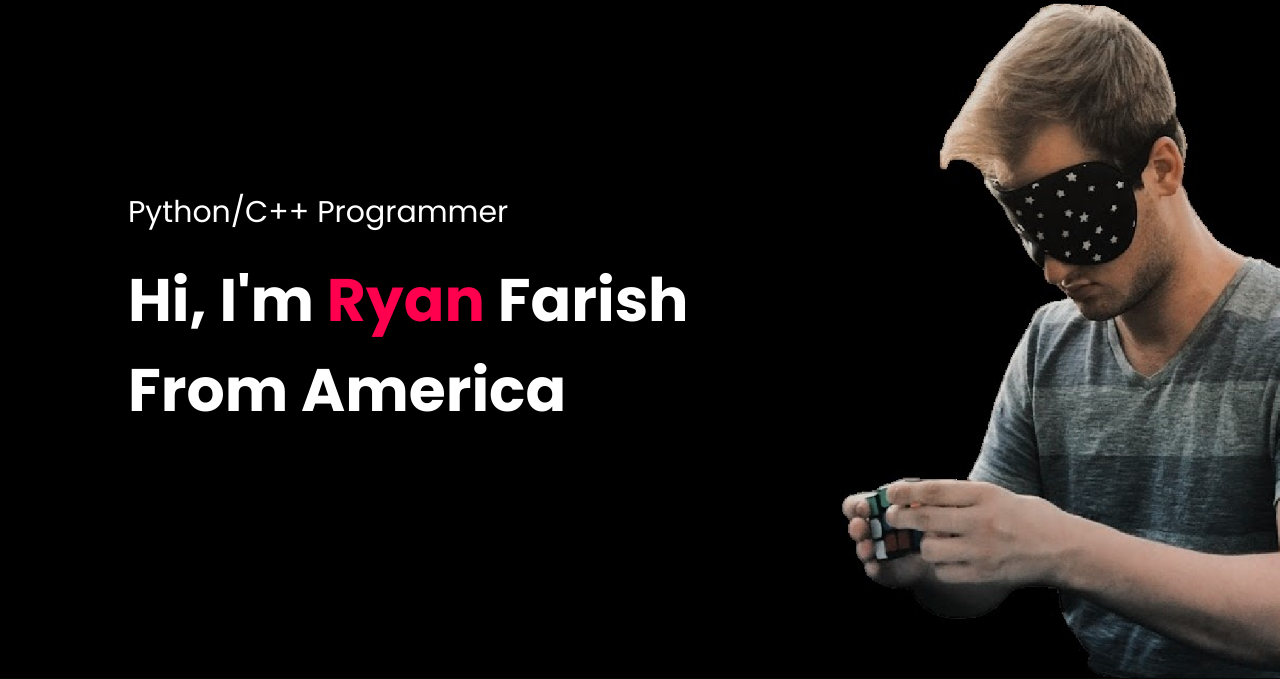
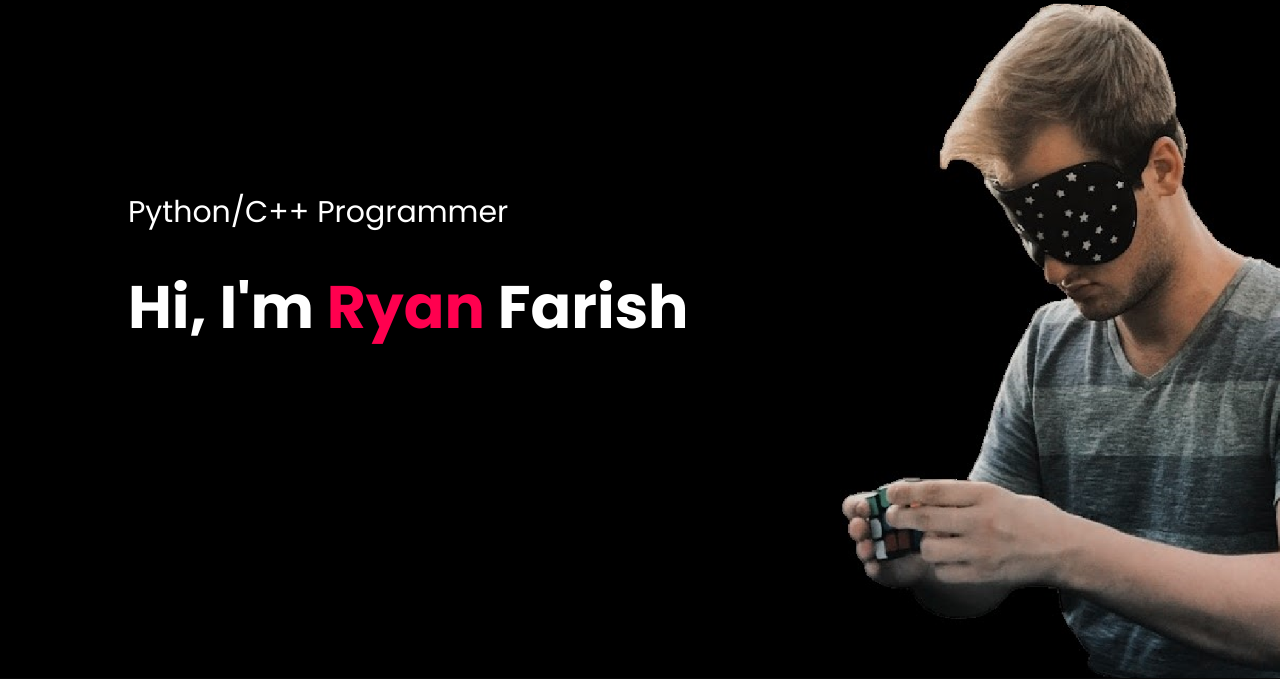
Before and after one commit to rpfarish/portfolioWebsite, a plain HTML site: page index.html in a window 1280 px wide. Shown: the part 122-801 px from the top of the page. Drawn offline with Linux system fonts and the light colour scheme.

Commit message:
small changes

```diff
--- a/index.html
+++ b/index.html
@@ -34,8 +34,8 @@
                 <i class="fas fa-solid fa-bars" onclick="openmenu()"></i>
             </nav>
             <div class="header-text">
-                <p>Python/C++ Programmer</p>
-                <h1>Hi, I'm <span>Ryan</span> Farish <br>From America</h1>
+                <p>Python/C++ Programmer</p><br>
+                <div class="hello"><h1>Hi, I'm <span>Ryan</span> Farish <br><!-&nbsp;&nbsp;&nbsp;&nbsp;&nbsp;&nbsp;&nbsp;&nbsp;&nbsp;&nbsp;&nbsp;&nbsp;&nbsp;&nbsp;&nbsp;&nbsp;----------></h1></div>
             </div>
 
         </div>
--- a/style.css
+++ b/style.css
@@ -85,12 +85,37 @@ nav ul li a:hover::after{
 .header-text {
     margin-top: 20%;
     font-size: 30px;
+    display: inline-block;
 
 }
 .header-text h1 {
     font-size: 60px;
-    margin-top: 20px;
+    margin-top: -18px;
 }
+
+
+/*
+
+.hello {
+    width: 100%;
+    border-right: 5px solid;
+    border-color: transparent;
+    white-space: nowrap;
+    overflow: hidden;
+    animation:
+    typing 3s,
+    cursor 0.4s step-end infinite alternate;
+}
+
+@keyframes cursor {
+    50% { }
+}
+
+@keyframes typing {
+    from {width: 0; boarder-color: transparent;}
+}
+*/
+
 .header-text h1 span{
     color: #FF004f;
 }
```
